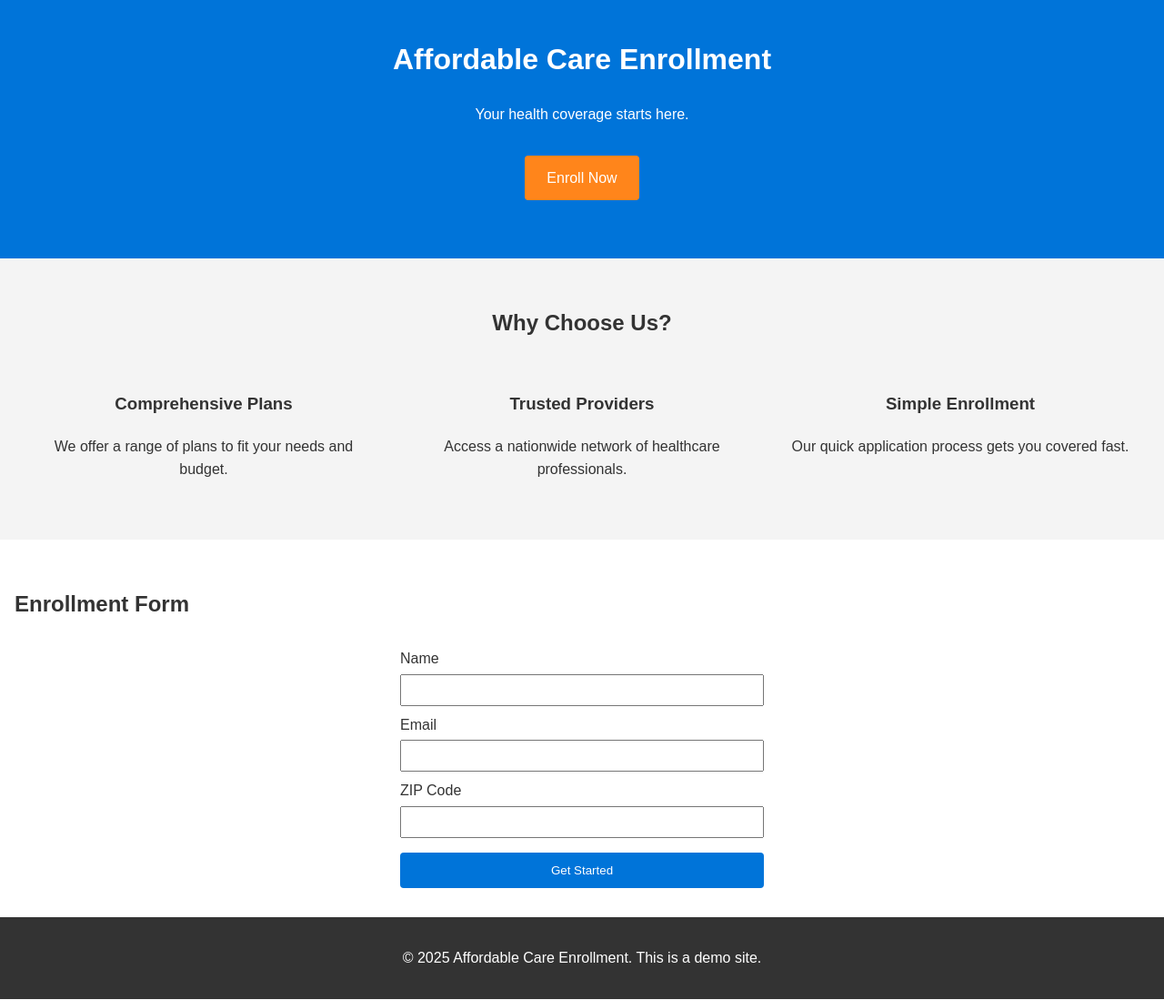
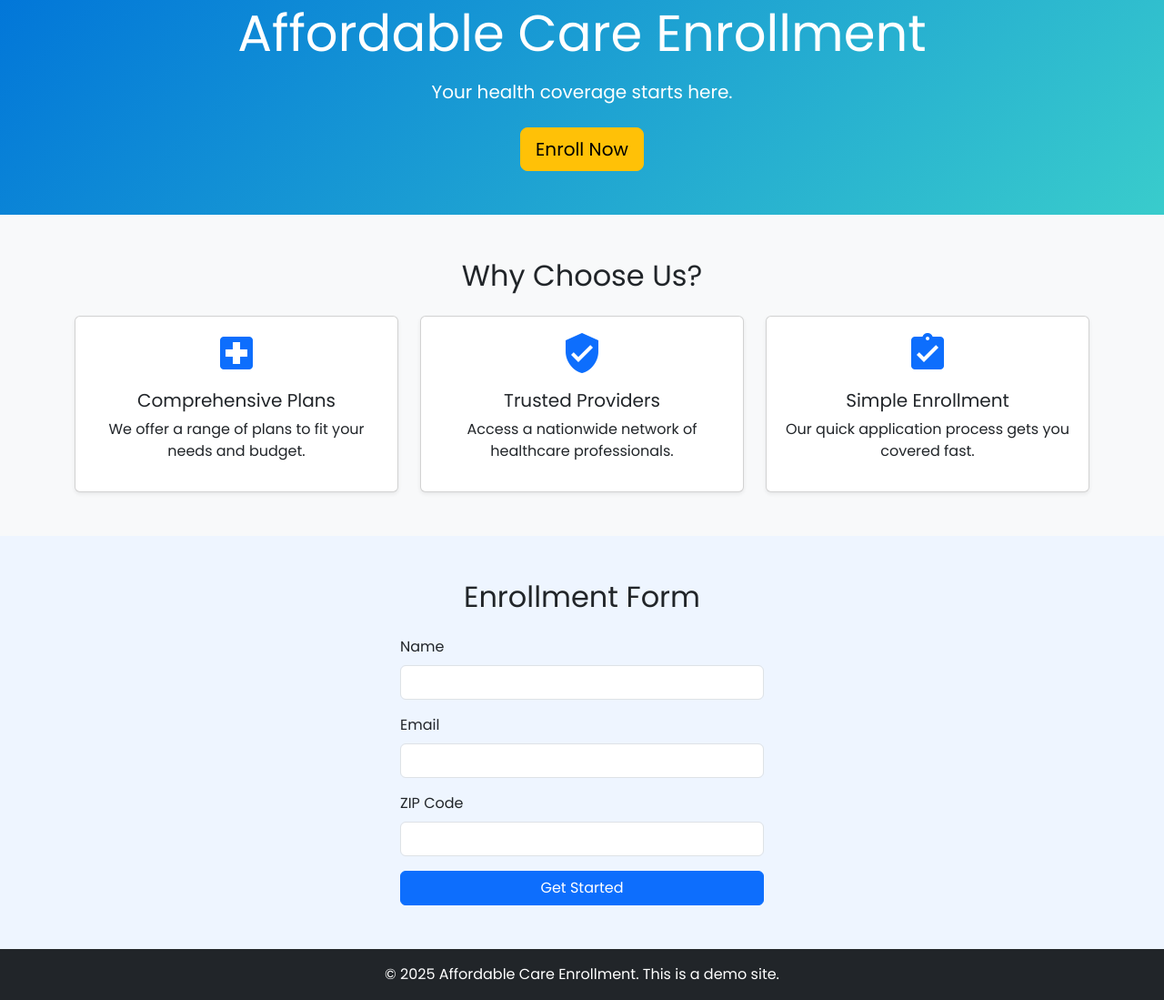
Before and after one commit to l9458358-sudo/site, a plain HTML site: page index.html in a window 1280 px wide. Shown: the part 45-1144 px from the top of the page at 91% size. Drawn offline with nearby package versions, Linux system fonts and the light colour scheme.

Commit message:
Use Bootstrap and Google icons for modern layout

```diff
--- a/index.html
+++ b/index.html
@@ -4,50 +4,86 @@
     <meta charset="UTF-8">
     <meta name="viewport" content="width=device-width, initial-scale=1.0">
     <title>Affordable Care Enrollment</title>
+    <link rel="preconnect" href="https://fonts.googleapis.com">
+    <link rel="preconnect" href="https://fonts.gstatic.com" crossorigin>
+    <link href="https://fonts.googleapis.com/css2?family=Poppins:wght@400;600&display=swap" rel="stylesheet">
+    <link href="https://fonts.googleapis.com/icon?family=Material+Icons" rel="stylesheet">
+    <link href="https://cdn.jsdelivr.net/npm/bootstrap@5.3.2/dist/css/bootstrap.min.css" rel="stylesheet">
     <link rel="stylesheet" href="style.css">
 </head>
 <body>
-    <header class="hero">
-        <h1>Affordable Care Enrollment</h1>
-        <p>Your health coverage starts here.</p>
-        <a href="#enroll" class="cta-btn">Enroll Now</a>
+    <header class="hero text-center text-white py-5">
+        <div class="container">
+            <h1 class="display-4 mb-3">Affordable Care Enrollment</h1>
+            <p class="lead mb-4">Your health coverage starts here.</p>
+            <a href="#enroll" class="btn btn-warning btn-lg">Enroll Now</a>
+        </div>
     </header>
 
-    <section class="features">
-        <h2>Why Choose Us?</h2>
-        <div class="feature-list">
-            <div class="feature">
-                <h3>Comprehensive Plans</h3>
+    <section class="features py-5 bg-light text-center">
+        <div class="container">
+            <h2 class="mb-4">Why Choose Us?</h2>
+            <div class="row g-4">
+                <div class="col-md-4">
+                    <div class="card h-100 shadow-sm">
+                        <div class="card-body">
+                            <span class="material-icons feature-icon text-primary mb-3">local_hospital</span>
+                            <h3 class="h5">Comprehensive Plans</h3>
                             <p>We offer a range of plans to fit your needs and budget.</p>
                         </div>
-            <div class="feature">
-                <h3>Trusted Providers</h3>
+                    </div>
+                </div>
+                <div class="col-md-4">
+                    <div class="card h-100 shadow-sm">
+                        <div class="card-body">
+                            <span class="material-icons feature-icon text-primary mb-3">verified_user</span>
+                            <h3 class="h5">Trusted Providers</h3>
                             <p>Access a nationwide network of healthcare professionals.</p>
                         </div>
-            <div class="feature">
-                <h3>Simple Enrollment</h3>
+                    </div>
+                </div>
+                <div class="col-md-4">
+                    <div class="card h-100 shadow-sm">
+                        <div class="card-body">
+                            <span class="material-icons feature-icon text-primary mb-3">assignment_turned_in</span>
+                            <h3 class="h5">Simple Enrollment</h3>
                             <p>Our quick application process gets you covered fast.</p>
+                        </div>
+                    </div>
+                </div>
             </div>
         </div>
     </section>
 
-    <section id="enroll" class="enroll-section">
-        <h2>Enrollment Form</h2>
-        <form id="enroll-form">
-            <label for="name">Name</label>
-            <input type="text" id="name" name="name" required>
-            <label for="email">Email</label>
-            <input type="email" id="email" name="email" required>
-            <label for="zip">ZIP Code</label>
-            <input type="text" id="zip" name="zip" required>
-            <button type="submit">Get Started</button>
+    <section id="enroll" class="enroll-section py-5">
+        <div class="container">
+            <h2 class="text-center mb-4">Enrollment Form</h2>
+            <form id="enroll-form" class="mx-auto" style="max-width:400px;">
+                <div class="mb-3">
+                    <label for="name" class="form-label">Name</label>
+                    <input type="text" id="name" name="name" class="form-control" required>
+                </div>
+                <div class="mb-3">
+                    <label for="email" class="form-label">Email</label>
+                    <input type="email" id="email" name="email" class="form-control" required>
+                </div>
+                <div class="mb-3">
+                    <label for="zip" class="form-label">ZIP Code</label>
+                    <input type="text" id="zip" name="zip" class="form-control" required>
+                </div>
+                <button type="submit" class="btn btn-primary w-100">Get Started</button>
             </form>
-        <p id="success-message" class="hidden">Thank you! We will contact you soon.</p>
+            <p id="success-message" class="text-center text-success mt-3 d-none">Thank you! We will contact you soon.</p>
+        </div>
     </section>
 
-    <footer>
-        <p>&copy; 2025 Affordable Care Enrollment. This is a demo site.</p>
+    <footer class="bg-dark text-white text-center py-3">
+        <div class="container">
+            <p class="mb-0">&copy; 2025 Affordable Care Enrollment. This is a demo site.</p>
+        </div>
     </footer>
+
+    <script src="https://cdn.jsdelivr.net/npm/bootstrap@5.3.2/dist/js/bootstrap.bundle.min.js"></script>
     <script src="script.js"></script>
 </body>
 </html>
--- a/script.js
+++ b/script.js
@@ -1,5 +1,5 @@
 document.getElementById('enroll-form').addEventListener('submit', function(e) {
     e.preventDefault();
-    document.getElementById('success-message').classList.remove('hidden');
+    document.getElementById('success-message').classList.remove('d-none');
     this.reset();
 });
--- a/style.css
+++ b/style.css
@@ -1,82 +1,22 @@
 body {
-    font-family: Arial, sans-serif;
-    margin: 0;
-    padding: 0;
-    line-height: 1.6;
-    color: #333;
+    font-family: 'Poppins', Arial, sans-serif;
+    background: #fdfdfd;
 }
 
 .hero {
-    background: #0074D9;
+    background: linear-gradient(135deg, #0074D9 0%, #39CCCC 100%);
     color: #fff;
-    text-align: center;
-    padding: 4rem 1rem;
 }
 
-.cta-btn {
-    display: inline-block;
-    padding: 0.75rem 1.5rem;
-    background: #FF851B;
-    color: #fff;
-    text-decoration: none;
-    border-radius: 4px;
-    margin-top: 1rem;
-}
-
-.features {
-    padding: 2rem 1rem;
-    background: #f4f4f4;
-    text-align: center;
-}
-
-.feature-list {
-    display: flex;
-    justify-content: space-around;
-    flex-wrap: wrap;
-}
-
-.feature {
-    flex: 0 0 30%;
-    margin: 1rem 0;
+.feature-icon {
+    font-size: 3rem;
 }
 
 .enroll-section {
-    padding: 2rem 1rem;
-}
-
-#enroll-form {
-    max-width: 400px;
-    margin: 0 auto;
-    display: flex;
-    flex-direction: column;
-}
-
-#enroll-form label {
-    margin-top: 0.5rem;
-}
-
-#enroll-form input {
-    padding: 0.5rem;
-    margin-top: 0.25rem;
-}
-
-#enroll-form button {
-    padding: 0.75rem;
-    background: #0074D9;
-    color: #fff;
-    border: none;
-    border-radius: 4px;
-    margin-top: 1rem;
-    cursor: pointer;
-}
-
-.hidden {
-    display: none;
+    background: #eef5ff;
 }
 
 footer {
-    text-align: center;
-    padding: 1rem;
     background: #333;
     color: #fff;
 }
```
Lines whose indentation alone changed are shown as unchanged.
